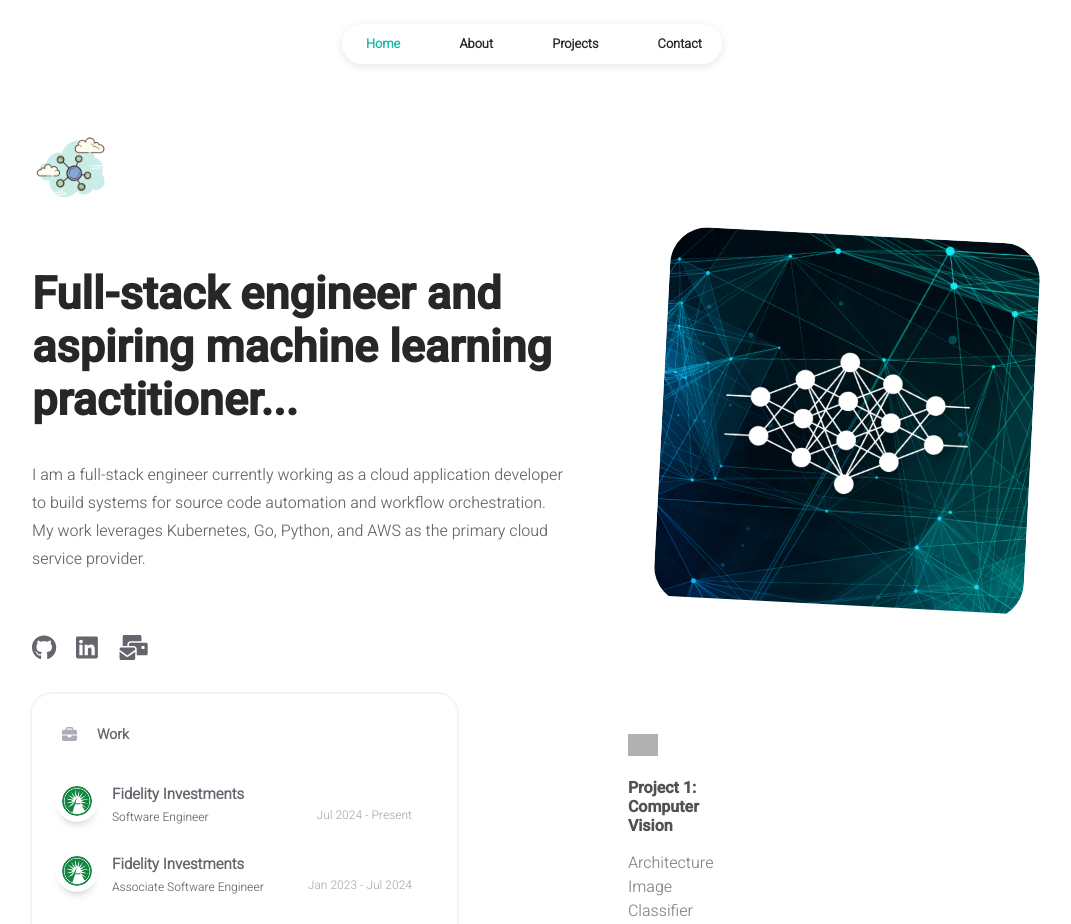
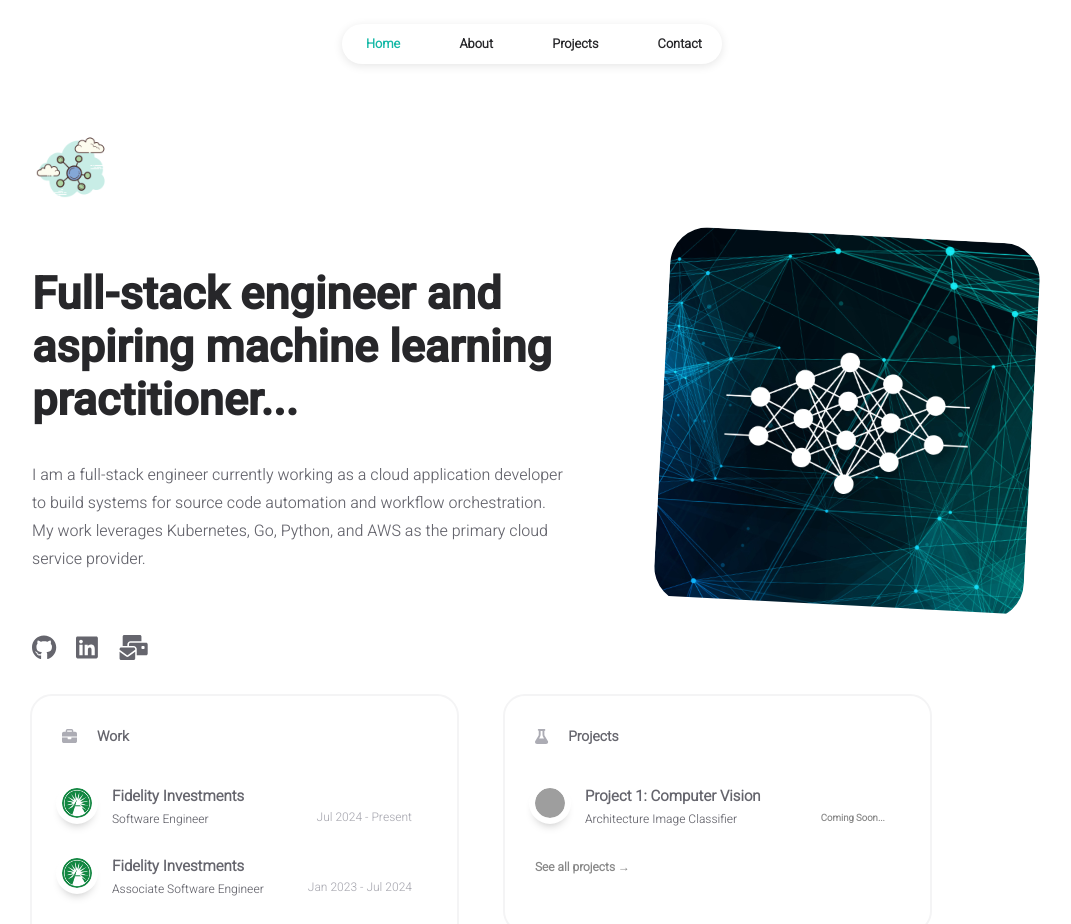
Before and after one commit to jorbea790/jorbea790.github.io, a React (Create React App) app: page / in a window 1280 px wide. Shown: the top 924 px of the page, without its empty margins (108-1179 px from the left). Built offline with nearby package versions, Linux system fonts and the light colour scheme; grey boxes are pictures that could not be loaded.

Commit message:
Fixed Projects card on homepage

```diff
--- a/src/components/common/footer.jsx
+++ b/src/components/common/footer.jsx
@@ -29,7 +29,7 @@ const Footer = () => {
 
 				<div className="footer-credits">
 					<div className="footer-credits-text">
-						© 2024 Jordan Bean. All Rights Reserved.
+						© 2025 Jordan Bean. All Rights Reserved.
 					</div>
 				</div>
 			</div>
--- /dev/null
+++ b/src/components/homepage/projectsPreview.jsx
@@ -0,0 +1,53 @@
+import React from "react";
+import { faFlask } from "@fortawesome/free-solid-svg-icons";
+import Card from "../common/card";
+import INFO from "../../data/user";
+import "./styles/works.css";
+import "./styles/projectPreview.css";
+
+const ProjectsPreview = () => {
+    const previewProjects = INFO.projects.slice(0, 1); // Show just the first project as a preview
+
+    return (
+        <div className="works">
+            <Card
+                icon={faFlask}
+                title="Projects"
+                body={
+                    <div className="works-body">
+                        {previewProjects.map((project, idx) => (
+                            <div className="work" key={idx}>
+                                <img
+                                    src={project.logo}
+                                    alt=""
+                                    className="work-image"
+                                />
+                                <div className="work-title">{project.title}</div>
+                                <div className="work-subtitle">{project.description}</div>
+                                {project.link && (
+                                    <div className="work-duration">
+                                        <a
+                                            href={project.link}
+                                            target="_blank"
+                                            rel="noreferrer"
+                                            className="footer-nav-link-item"
+                                        >
+                                            {project.linkText || "View Project"}
+                                        </a>
+                                    </div>
+                                )}
+                            </div>
+                        ))}
+                        <div className="work">
+                            <a href="/projects" className="footer-nav-link-item">
+                                See all projects &rarr;
+                            </a>
+                        </div>
+                    </div>
+                }
+            />
+        </div>
+    );
+};
+
+export default ProjectsPreview;
--- /dev/null
+++ b/src/components/homepage/styles/projectPreview.css
@@ -0,0 +1,12 @@
+.footer-nav-link-item,
+.footer-nav-link-item a {
+    color: #888;
+    text-decoration: none;
+    transition: color 0.2s;
+}
+
+.footer-nav-link-item:hover,
+.footer-nav-link-item a:hover {
+    color: #1db954; /* Use your site's green */
+    text-decoration: underline;
+}
--- a/src/pages/homepage.jsx
+++ b/src/pages/homepage.jsx
@@ -16,7 +16,8 @@ import Footer from "../components/common/footer";
 import NavBar from "../components/common/navBar";
 // import Article from "../components/homepage/article";
 import Works from "../components/homepage/works";
-import AllProjects from "../components/projects/allProjects";
+// import AllProjects from "../components/projects/allProjects";
+import ProjectsPreview from "../components/homepage/projectsPreview";
 
 import INFO from "../data/user";
 import SEO from "../data/seo";
@@ -185,10 +186,9 @@ const Homepage = () => {
 							<div className="homepage-works">
 								<Works />
 							</div>
-
 							<div className="homepage-projects">
-								<AllProjects />
-							</div>
+        						<ProjectsPreview />
+    						</div>
 						</div>
 
 						<div className="page-footer">
--- a/src/pages/styles/homepage.css
+++ b/src/pages/styles/homepage.css
@@ -70,13 +70,17 @@
 }
 
 .homepage-after-title {
-	display: flex;
+    display: flex;
+    justify-content: left; /* center the cards horizontally */
+    gap: 3rem; /* space between the cards */
+    align-items: flex-start; /* align cards to the top */
+    margin-top: 2rem;
 }
 
-.homepage-projects {
+/* .homepage-projects {
 	flex-basis: 500px;
 	padding-left: 100px;
-}
+} */
 
 .homepage-articles {
 	flex-basis: 900px;
@@ -88,10 +92,10 @@
 	padding-bottom: 5px;
 }
 
-.homepage-works {
+/* .homepage-works {
 	flex-basis: 600px;
 	padding-top: 30px;
-}
+} */
 
 @media (max-width: 1024px) {
 	.homepage-first-area {
@@ -134,17 +138,23 @@
 		flex-direction: column;
 	}
 
-	.homepage-projects {
+	/* .homepage-projects {
 		flex-basis: auto;
-	}
+	} */
 
 	.homepage-articles {
 		flex-basis: auto;
 	}
 
-	.homepage-works {
+	/* .homepage-works {
 		flex-basis: auto;
 		margin-left: -25px;
 		margin-right: -25px;
+	} */
+
+	.homepage-works,
+	.homepage-projects {
+		flex: 1 1 0;
+		max-width: 500px; /* or whatever width fits your design */
 	}
 }
```
